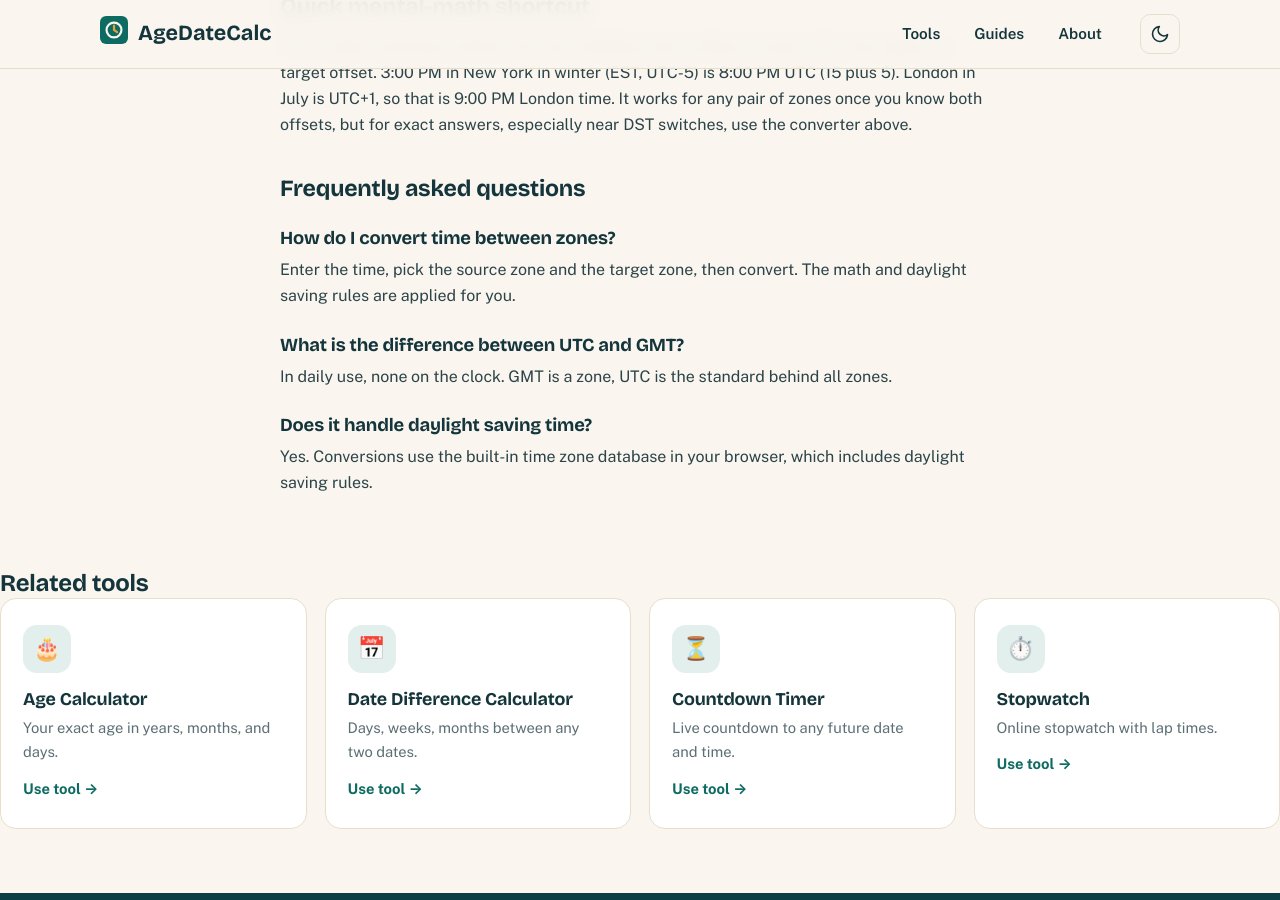
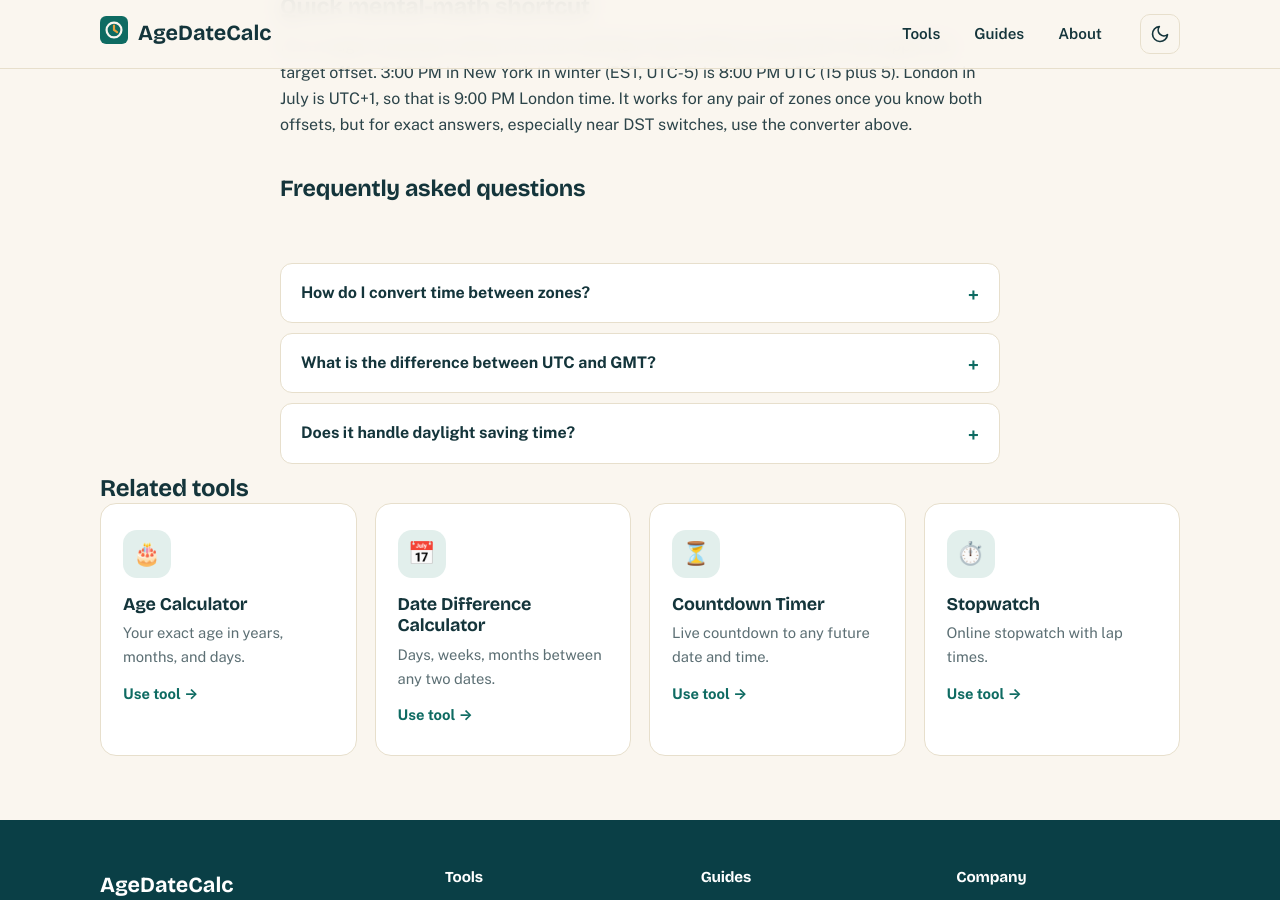
Before and after one commit to zaidmeo09-dhangal/agedatecalc, a Jekyll site: the page built from time-zone-converter.md, in a window 1280 px wide and 900 px high, scrolled down 2575 px. Built offline with Jekyll 4.4.1, drawn with Linux system fonts in a browser that asks for light colours.

Commit message:
Design polish: FAQ accordions, related-tools spacing, blog archive, footer/nav updates

```diff
--- a/time-zone-converter.md
+++ b/time-zone-converter.md
@@ -136,22 +136,26 @@ For a rough conversion without the tool: add New York's offset to reach UTC, the
 
 ## Frequently asked questions
 
-### How do I convert time between zones?
-
-Enter the time, pick the source zone and the target zone, then convert. The math and daylight saving rules are applied for you.
-
-### What is the difference between UTC and GMT?
-
-In daily use, none on the clock. GMT is a zone, UTC is the standard behind all zones.
-
-### Does it handle daylight saving time?
-
-Yes. Conversions use the built-in time zone database in your browser, which includes daylight saving rules.
-
 </div>
 
-<h2 style="margin-top:8px">Related tools</h2>
-<div class="tools-grid">
+<div class="faq">
+<details>
+<summary>How do I convert time between zones?</summary>
+<p>Enter the time, pick the source zone and the target zone, then convert. The math and daylight saving rules are applied for you.</p>
+</details>
+<details>
+<summary>What is the difference between UTC and GMT?</summary>
+<p>In daily use, none on the clock. GMT is a zone, UTC is the standard behind all zones.</p>
+</details>
+<details>
+<summary>Does it handle daylight saving time?</summary>
+<p>Yes. Conversions use the built-in time zone database in your browser, which includes daylight saving rules.</p>
+</details>
+</div>
+
+<div class="wrap">
+<h2>Related tools</h2>
+<div class="tools-grid tools-grid-4">
   <a class="tool-card" href="{{ '/age-calculator/' | relative_url }}">
     <div class="tool-icon">🎂</div>
     <h3>Age Calculator</h3>
@@ -176,6 +180,7 @@ Yes. Conversions use the built-in time zone database in your browser, which incl
     <p>Online stopwatch with lap times.</p>
     <span class="go">Use tool &rarr;</span>
   </a>
+</div>
 </div>
 
 <script>
```
